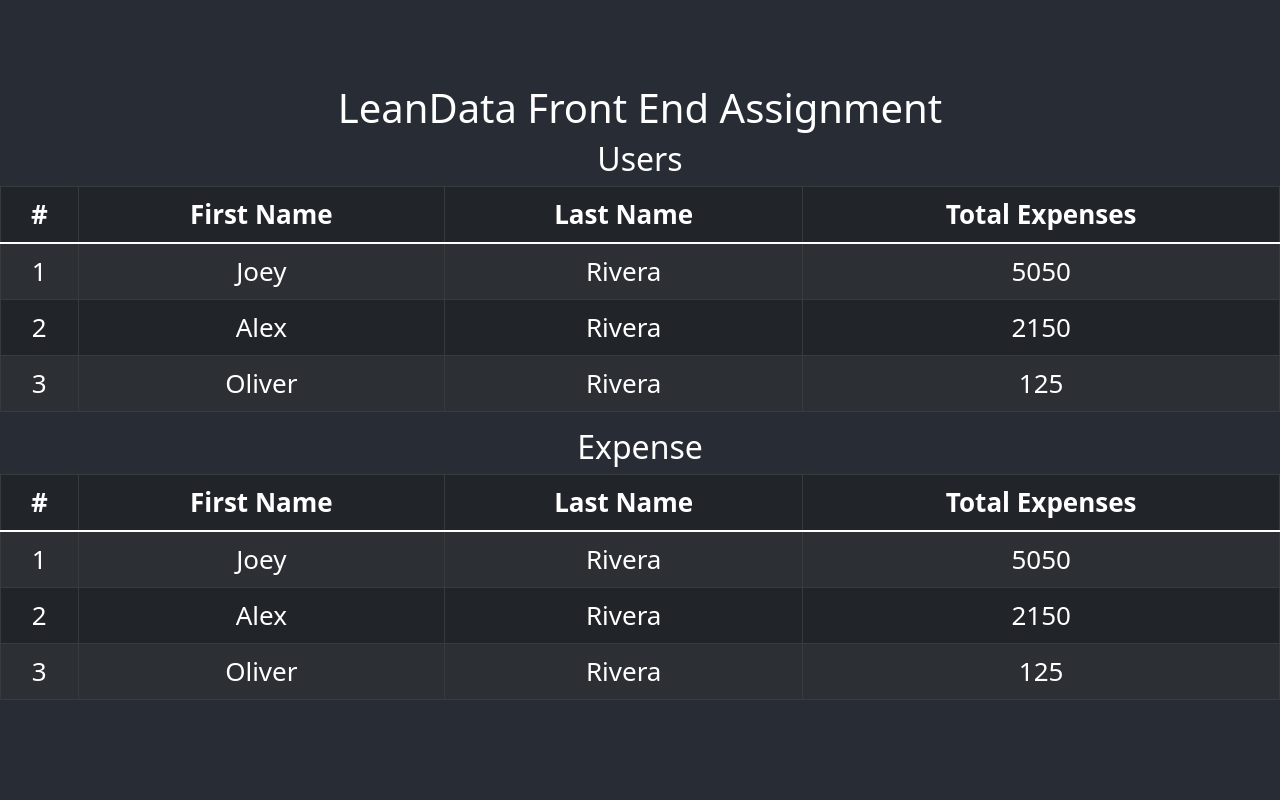
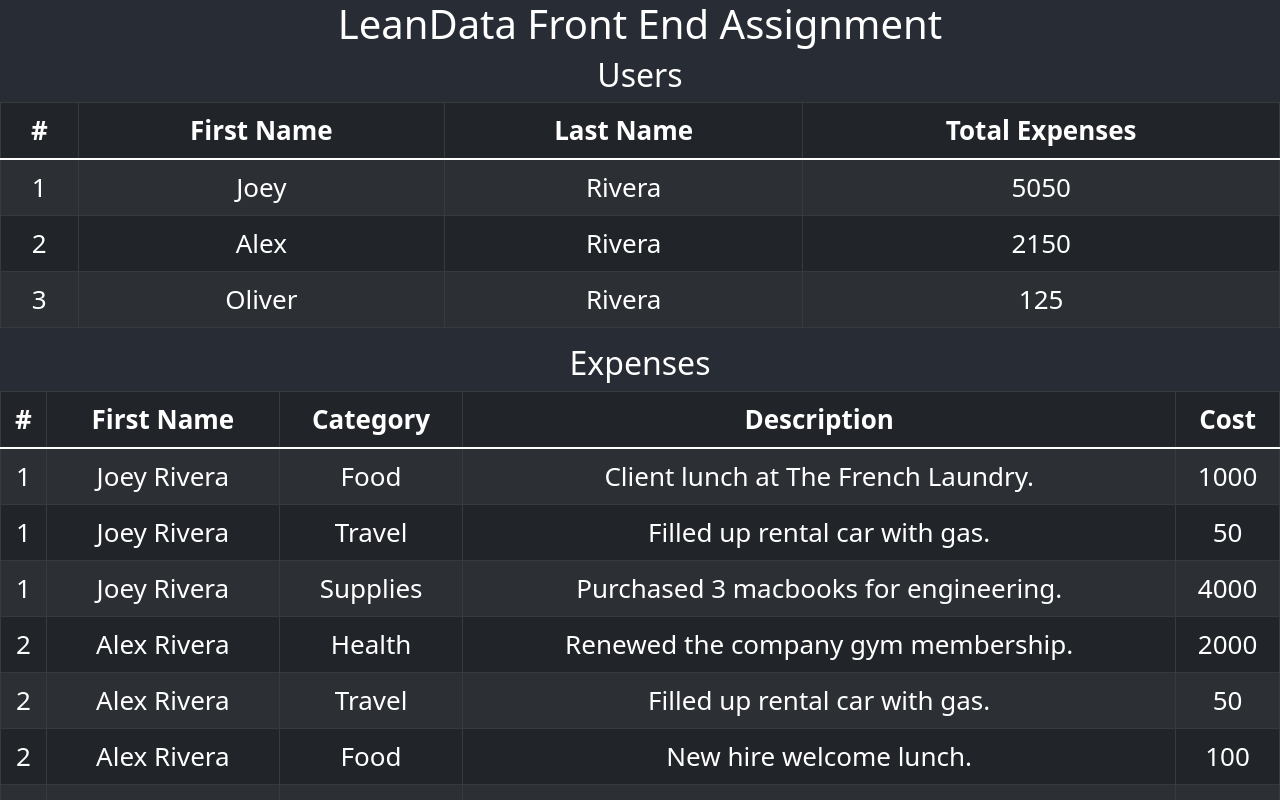
Before and after one commit to JoeyRivera01/leanData-Front-End-Hw, a React (Create React App) app: page / in a window 1280 px wide. Shown: the top 800 px of the page. Built offline with nearby package versions, Linux system fonts and the light colour scheme.

Commit message:
Rendered expense data to ExpenseTable component

```diff
--- a/src/components/ExpenseTable.js
+++ b/src/components/ExpenseTable.js
@@ -5,25 +5,29 @@
 
   return (
     <>
-      <h2>Expense</h2>
+      <h2>Expenses</h2>
       <Table striped bordered hover variant="dark">
         <thead>
           <tr>
             <th>#</th>
             <th>First Name</th>
-            <th>Last Name</th>
-            <th>Total Expenses</th>
+            <th>Category</th>
+            <th>Description</th>
+            <th>Cost</th>
           </tr>
         </thead>
         <tbody>
           { users &&
-            Object.entries(users).map(([userId, user], index) =>
-              <tr key={userId}>
-                <td>{index + 1}</td>
-                <td>{user.firstName}</td>
-                <td>{user.lastName}</td>
-                <td>{user.totalExpenses}</td>
-              </tr>
+            Object.entries(users).map(([userId, user], index) => (
+              user.expenses.map(expense =>
+                <tr key={userId}>
+                  <td>{index + 1}</td>
+                  <td>{user.firstName + ' ' + user.lastName}</td>
+                  <td>{expense.category}</td>
+                  <td>{expense.description}</td>
+                  <td>{expense.cost}</td>
+                </tr>
+              ))
             )}
         </tbody>
       </Table>
--- a/src/components/UsersTable.js
+++ b/src/components/UsersTable.js
@@ -1,4 +1,3 @@
-import { useState } from 'react';
 import { Table } from 'react-bootstrap';
 
 const UsersTable = ({users}) => {
```
